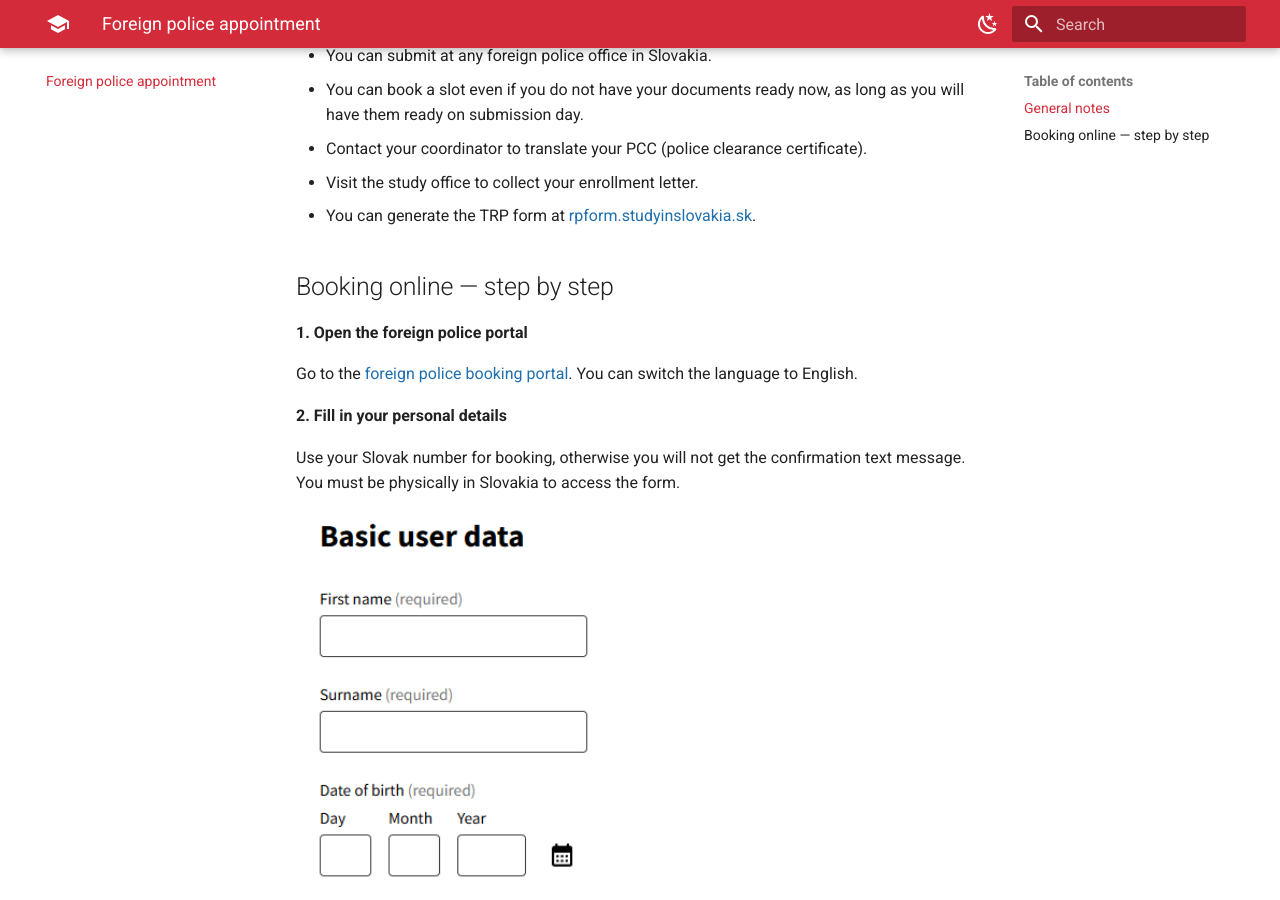
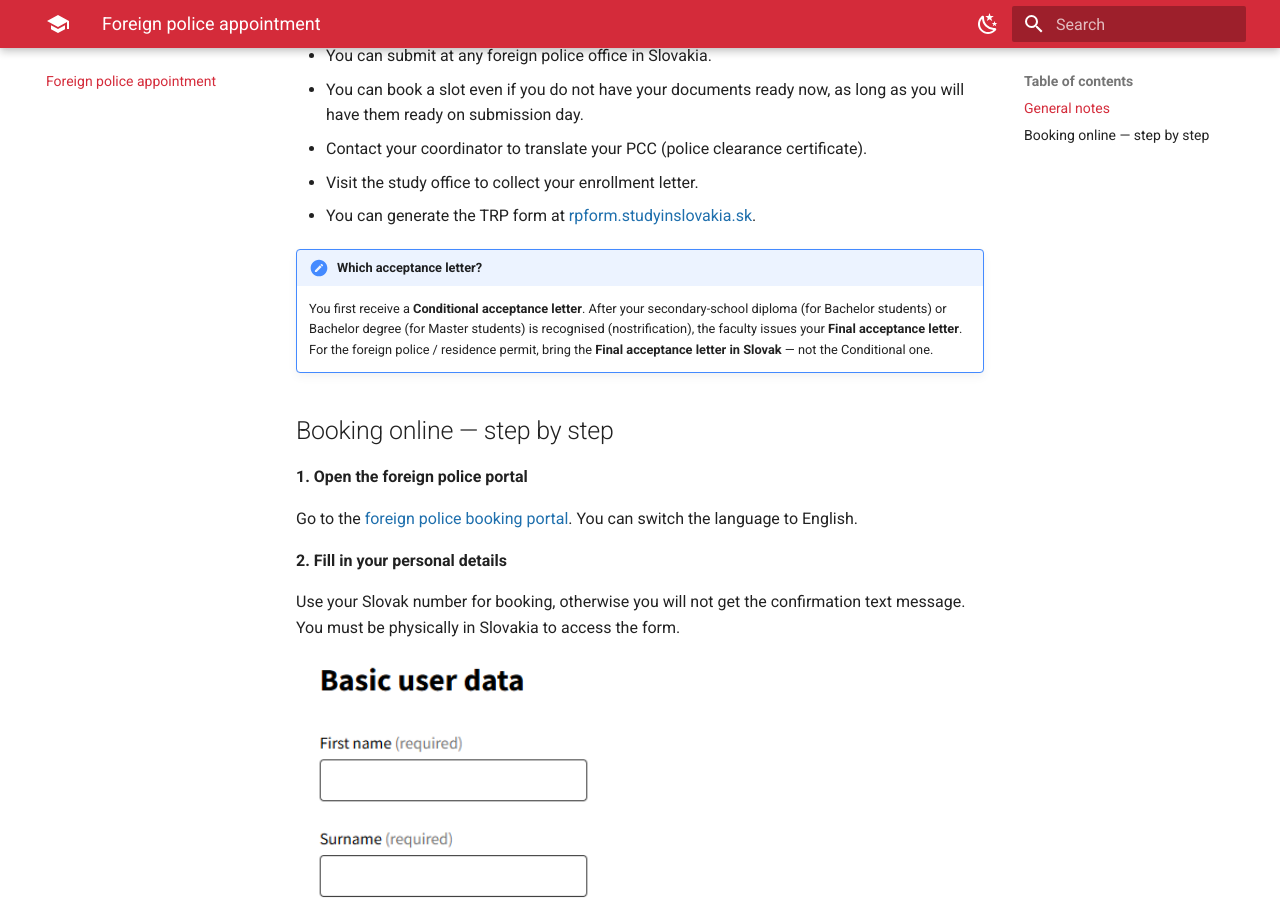
Before and after one commit to tsonga4/studyinslovakia-kb, an MkDocs documentation site: the page built from docs/foreign-police/index.md, in a window 1280 px wide and 900 px high, scrolled down 469 px. Built offline with MkDocs 1.6.1 and Material for MkDocs 9.7.7, drawn with Linux system fonts in a browser that asks for light colours.

Commit message:
Foreign police: clarify Conditional vs Final acceptance letter

```diff
--- a/docs/foreign-police/index.md
+++ b/docs/foreign-police/index.md
@@ -12,6 +12,9 @@ It is necessary to book an appointment at the foreign police. Below is the step-
 - Contact your coordinator to translate your PCC (police clearance certificate).
 - Visit the study office to collect your enrollment letter.
 - You can generate the TRP form at [rpform.studyinslovakia.sk](https://rpform.studyinslovakia.sk).
+
+!!! note "Which acceptance letter?"
+    You first receive a **Conditional acceptance letter**. After your secondary-school diploma (for Bachelor students) or Bachelor degree (for Master students) is recognised (nostrification), the faculty issues your **Final acceptance letter**. For the foreign police / residence permit, bring the **Final acceptance letter in Slovak** — not the Conditional one.
 
 ## Booking online — step by step
 
```
